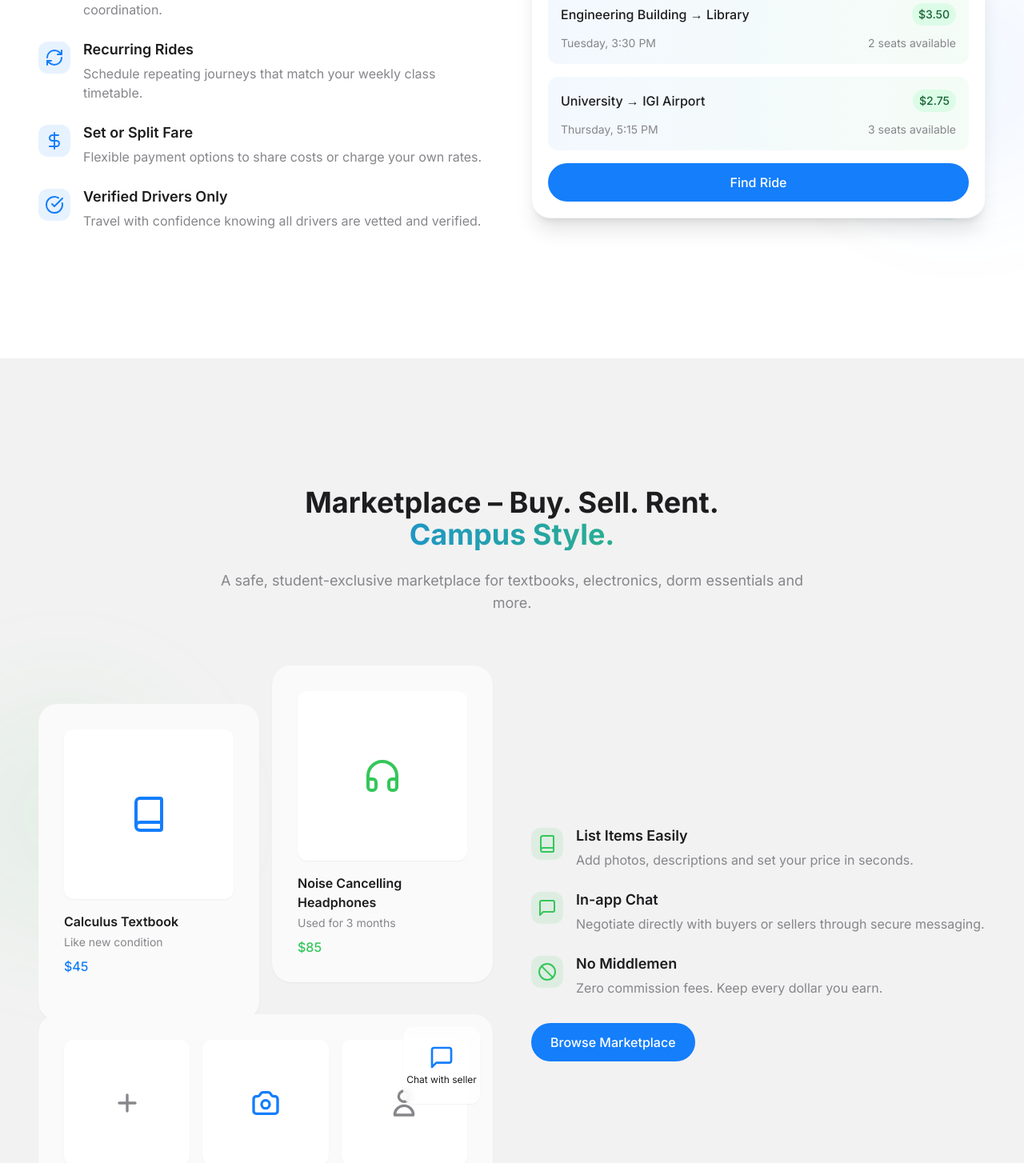
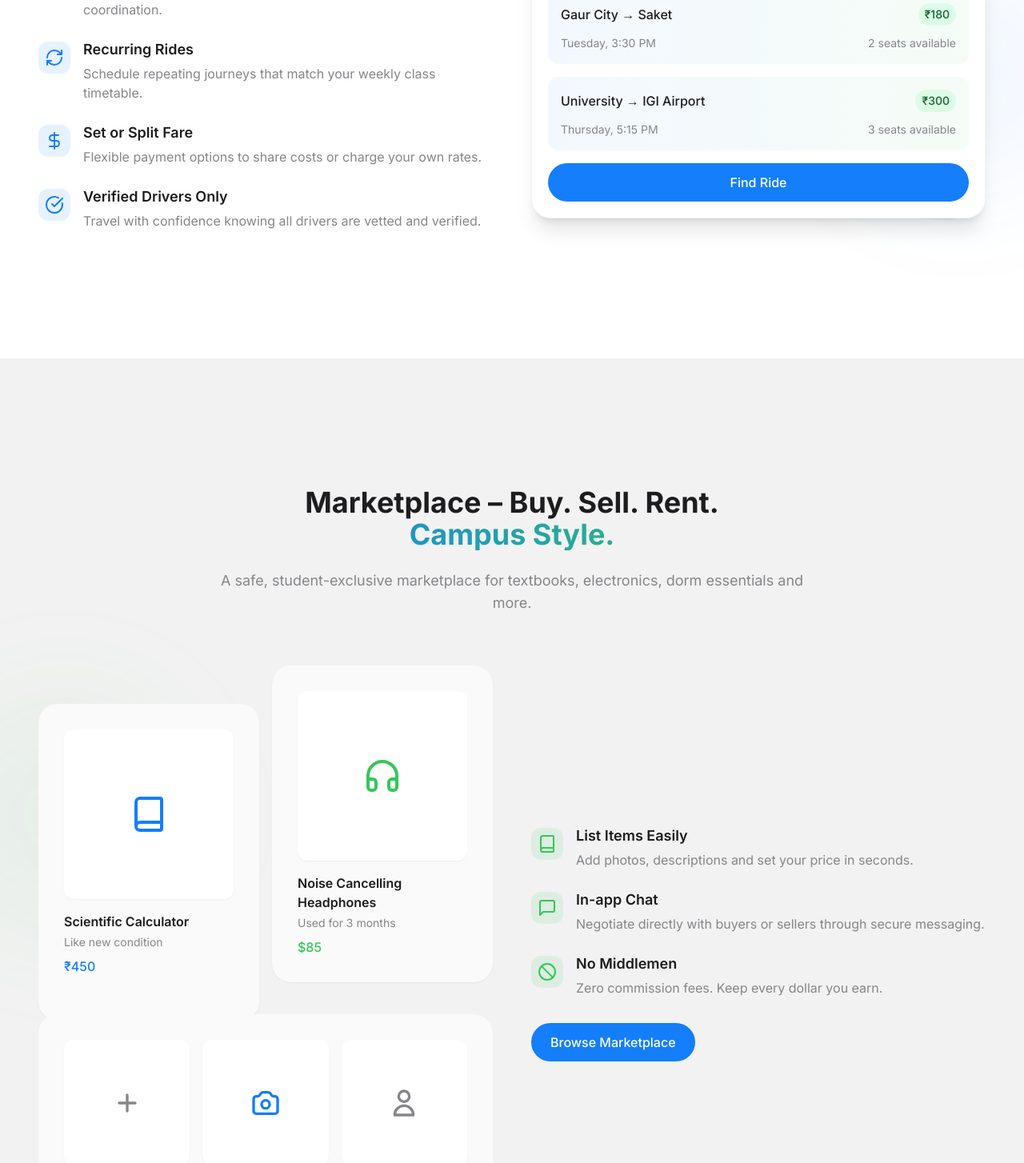
Before and after one commit to astatineRS/campus-connect-glide, a React (Vite) app: page / in a window 1280 px wide. Shown: the part 1196-2650 px from the top of the page at 80% size. Built offline with nearby package versions, Linux system fonts and the light colour scheme.

Commit message:
Visual edit in Lovable
Edited UI in Lovable

```diff
--- a/src/components/Carpooling.tsx
+++ b/src/components/Carpooling.tsx
@@ -87,8 +87,8 @@ const CarPooling = () => {
 
                       <div className="bg-gradient-to-r from-syinq-blue/5 to-syinq-green/5 p-4 rounded-xl">
                         <div className="flex justify-between items-center mb-3">
-                          <p className="font-medium">Engineering Building → Library</p>
-                          <span className="text-sm font-medium bg-green-100 text-green-800 px-2 py-1 rounded-full">$3.50</span>
+                          <p className="font-medium">Gaur City → Saket</p>
+                          <span className="text-sm font-medium bg-green-100 text-green-800 px-2 py-1 rounded-full">₹180</span>
                         </div>
                         <div className="flex items-center justify-between text-sm text-syinq-gray">
                           <p>Tuesday, 3:30 PM</p>
@@ -99,7 +99,7 @@ const CarPooling = () => {
                       <div className="bg-gradient-to-r from-syinq-blue/5 to-syinq-green/5 p-4 rounded-xl">
                         <div className="flex justify-between items-center mb-3">
                           <p className="font-medium">University → IGI Airport</p>
-                          <span className="text-sm font-medium bg-green-100 text-green-800 px-2 py-1 rounded-full">$2.75</span>
+                          <span className="text-sm font-medium bg-green-100 text-green-800 px-2 py-1 rounded-full">₹300</span>
                         </div>
                         <div className="flex items-center justify-between text-sm text-syinq-gray">
                           <p>Thursday, 5:15 PM</p>
--- a/src/components/Marketplace.tsx
+++ b/src/components/Marketplace.tsx
@@ -1,10 +1,7 @@
-
 import React from 'react';
 import { Book, Headphones, MessageSquare, Ban } from 'lucide-react';
-
 const Marketplace = () => {
-  return (
-    <section id="marketplace" className="py-20 bg-syinq-lightgray relative overflow-hidden">
+  return <section id="marketplace" className="py-20 bg-syinq-lightgray relative overflow-hidden">
       <div className="absolute -left-20 top-1/3 w-80 h-80 bg-syinq-green/5 rounded-full blur-3xl"></div>
 
       <div className="section-container">
@@ -28,9 +25,9 @@ const Marketplace = () => {
                   <Book className="h-12 w-12 text-syinq-blue" />
                 </div>
                 <div className="text-left">
-                  <h3 className="font-semibold mb-1">Calculus Textbook</h3>
+                  <h3 className="font-semibold mb-1">Scientific Calculator</h3>
                   <p className="text-sm text-syinq-gray mb-2">Like new condition</p>
-                  <p className="font-medium text-syinq-blue">$45</p>
+                  <p className="font-medium text-syinq-blue">₹450</p>
                 </div>
               </div>
 
@@ -46,12 +43,7 @@ const Marketplace = () => {
               </div>
 
               <div className="apple-card relative transform translate-y-6 hover:translate-y-4 transition-transform col-span-2">
-                <div className="absolute right-4 top-4 w-24 h-24 bg-white/80 backdrop-blur-sm rounded-lg shadow-sm flex items-center justify-center">
-                  <div className="text-center">
-                    <MessageSquare className="h-8 w-8 text-syinq-blue mx-auto mb-1" />
-                    <p className="text-xs">Chat with seller</p>
-                  </div>
-                </div>
+
 
                 <div className="grid grid-cols-3 gap-4">
                   <div className="aspect-square bg-white rounded-lg shadow-sm flex items-center justify-center">
@@ -119,8 +111,6 @@ const Marketplace = () => {
           </div>
         </div>
       </div>
-    </section>
-  );
+    </section>;
 };
-
 export default Marketplace;
```
